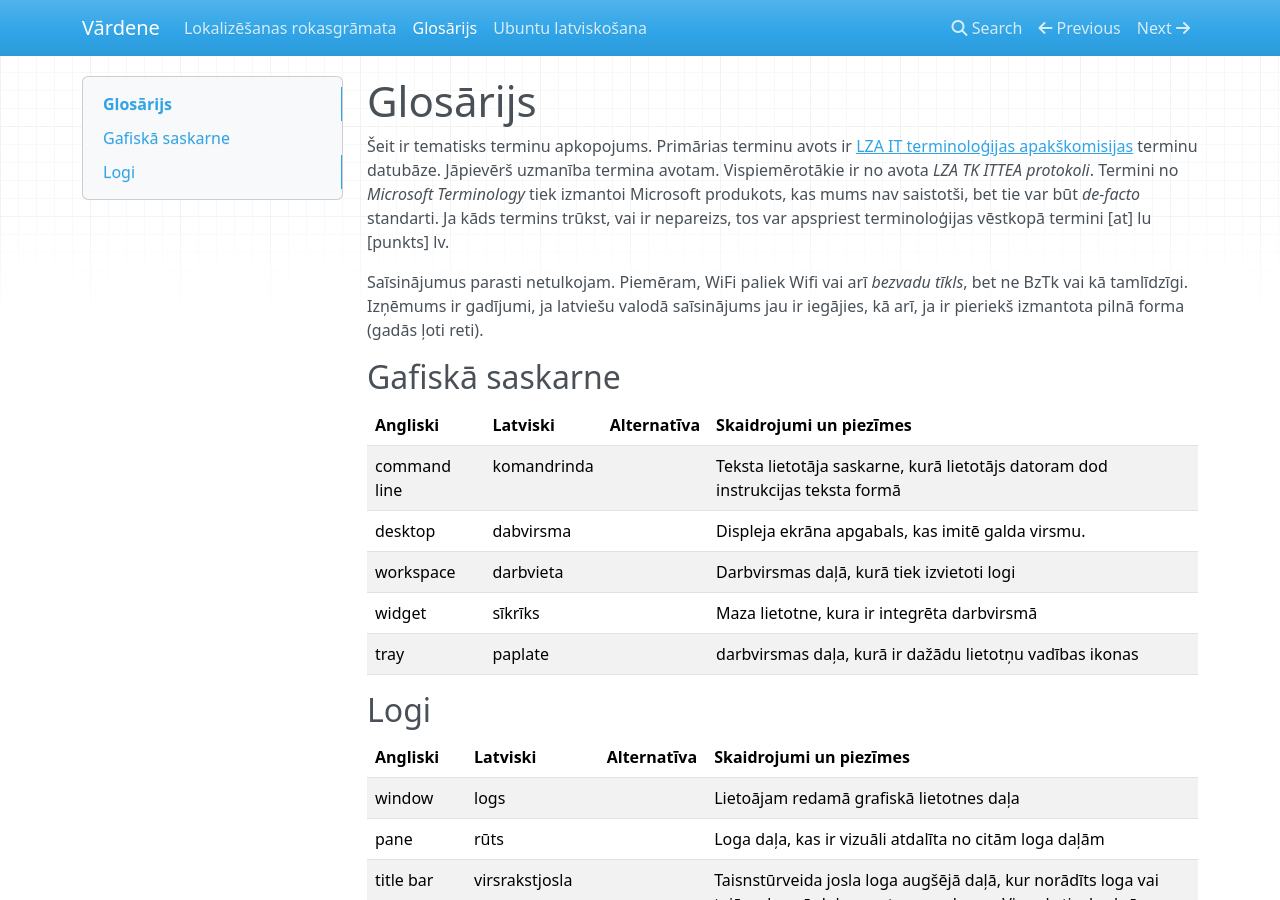
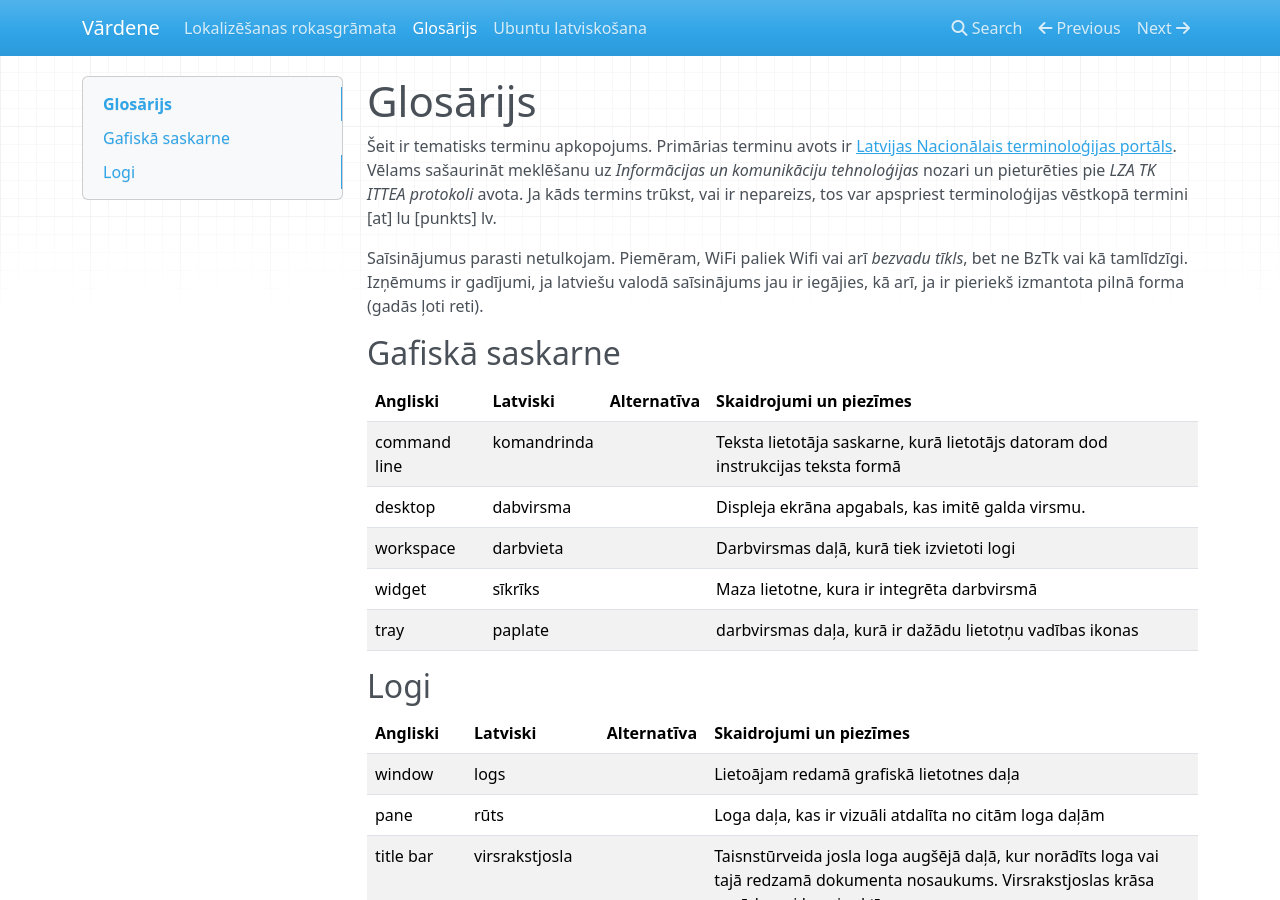
Before and after one commit to Mazurs/localization-manual-lv, an MkDocs documentation site: the page built from docs/glossary.md, in a window 1280 px wide and 900 px high. Built offline with MkDocs 1.6.1, drawn with Linux system fonts in a browser that asks for light colours; nearby versions of some CDN libraries.

Commit message:
Ir mainījies terminoloģijas portāla URL

```diff
--- a/docs/glossary.md
+++ b/docs/glossary.md
@@ -1,5 +1,5 @@
 # Glosārijs
-Šeit ir tematisks terminu apkopojums. Primārias terminu avots ir [LZA IT terminoloģijas apakškomisijas](http://termini.lza.lv/term.php) terminu datubāze. Jāpievērš uzmanība termina avotam. Vispiemērotākie ir no avota *LZA TK ITTEA protokoli*. Termini no *Microsoft Terminology* tiek izmantoi Microsoft produkots, kas mums nav saistotši, bet tie var būt *de-facto* standarti. Ja kāds termins trūkst, vai ir nepareizs, tos var apspriest terminoloģijas vēstkopā termini [at] lu [punkts] lv.
+Šeit ir tematisks terminu apkopojums. Primārias terminu avots ir [Latvijas Nacionālais terminoloģijas portāls](https://termini.gov.lv/). Vēlams sašaurināt meklēšanu uz *Informācijas un komunikāciju tehnoloģijas* nozari un pieturēties pie *LZA TK ITTEA protokoli* avota. Ja kāds termins trūkst, vai ir nepareizs, tos var apspriest terminoloģijas vēstkopā termini [at] lu [punkts] lv.
 
 Saīsinājumus parasti netulkojam. Piemēram, WiFi paliek Wifi vai arī *bezvadu tīkls*, bet ne BzTk vai kā tamlīdzīgi. Izņēmums ir gadījumi, ja latviešu valodā saīsinājums jau ir iegājies, kā arī, ja ir pieriekš izmantota pilnā forma (gadās ļoti reti).
 
```
